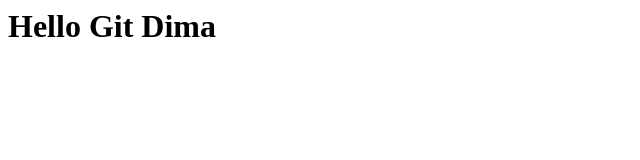
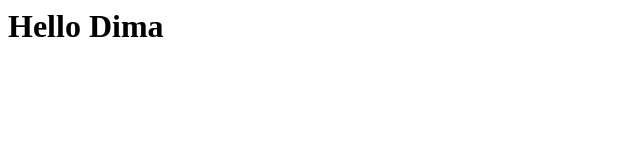
Before and after one commit to Yarobei/git-sample, a plain HTML site: page index.html in a window 1280 px wide. Shown: the whole page, without its empty margins (0-640 px from the left). Drawn offline with Linux system fonts and the light colour scheme.

Commit message:
Wrong commit

```diff
--- a/index.html
+++ b/index.html
@@ -1 +1 @@
-<h1>Hello Git Dima</h1>
+<h1>Hello Dima</h1>
```
